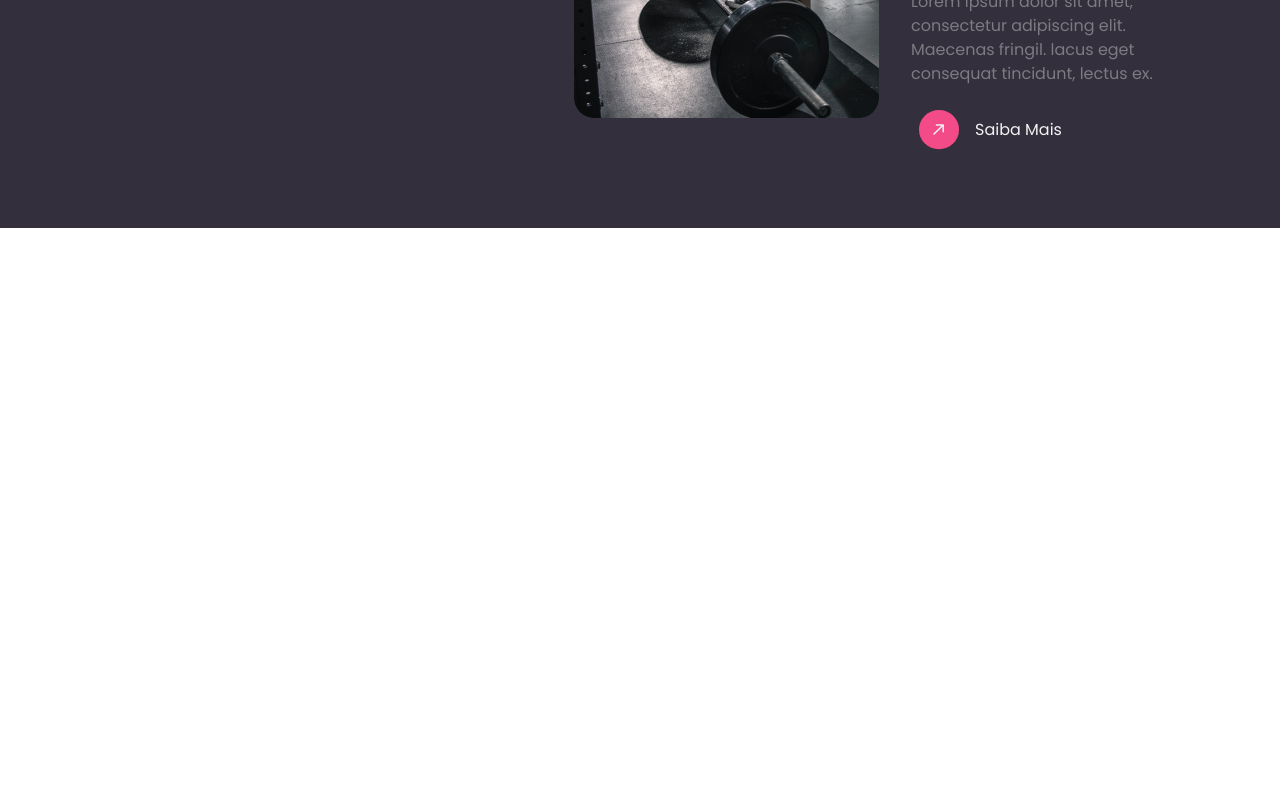
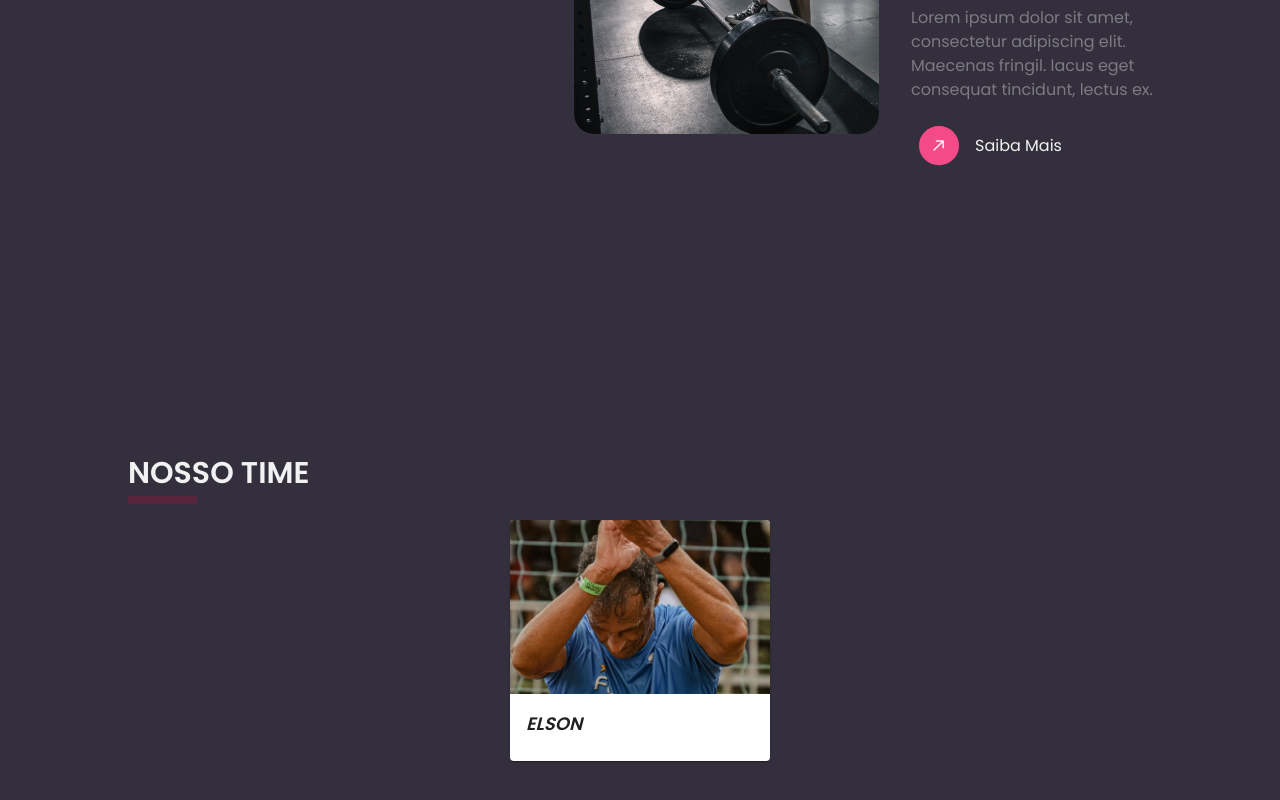
Before and after one commit to lucasrodrigges/1407-site, a React (Vite) app: page / in a window 1280 px wide. Shown: the part 572-1372 px from the top of the page. Before the commit the page ends 800 px from the top, so only its background shows below. Built offline with nearby package versions, Linux system fonts and the light colour scheme.

Commit message:
creating ourTeam section

```diff
--- a/src/App.jsx
+++ b/src/App.jsx
@@ -2,17 +2,21 @@ import { Box } from '@mui/material';
 import React from 'react';
 import Header from './components/Header/Index';
 import CrossSection from './components/CrossSection/Index';
+import OurTeam from './components/OurTeam/Index';
 
 export default function App() {
   return (
     <Box sx={{
-      height: '100vh',
       width: '100vw',
       backgroundColor: 'black03',
+      display: 'flex',
+      flexDirection: 'column',
+      gap: 2,
     }}
     >
       <Header />
       <CrossSection />
+      <OurTeam />
     </Box>
   );
 }
--- a/src/components/CrossSection/Index.jsx
+++ b/src/components/CrossSection/Index.jsx
@@ -18,6 +18,7 @@ const cards = [{
 export default function CrossSection() {
   return (
     <Box sx={{
+      height: 'calc(100% + 250px)',
       width: '80%',
       maxWidth: '1168px',
       margin: '0 auto',
@@ -83,11 +84,12 @@ export default function CrossSection() {
         display: 'flex',
         flexDirection: 'column',
         gap: 2,
-        // width: '100%',
       }}
       >
         {cards.map((card) => (
-          <Box sx={{
+          <Box
+            key={card.title}
+            sx={{
               backgroundColor: 'black03',
               width: '100%',
               maxWidth: '335px',
--- /dev/null
+++ b/src/components/OurTeam/Index.jsx
@@ -0,0 +1,90 @@
+import {
+  Box, Card, CardContent, CardMedia, Divider, Typography,
+} from '@mui/material';
+import React from 'react';
+import ElsonImage from '../../assets/images/ElsonImage.jpg';
+
+const cards = [{
+  name: 'Elson',
+  image: ElsonImage,
+}];
+
+export default function OurTeam() {
+  return (
+    <Box sx={{
+      height: '100vh',
+      width: '80%',
+      maxWidth: '1168px',
+      margin: '0 auto',
+      display: 'flex',
+      flexDirection: 'column',
+      justifyContent: 'center',
+      alignItems: 'center',
+      gap: 2,
+    }}
+    >
+      <Box width={1}>
+        <Typography sx={{
+          fontSize: 30,
+          fontWeight: 700,
+          color: 'white01',
+          width: '100%',
+        }}
+        >
+          NOSSO TIME
+        </Typography>
+        <Divider sx={{
+          width: '61px',
+          height: '0px',
+          border: '4px solid #59253E',
+        }}
+        />
+      </Box>
+
+      <Box sx={{
+        display: 'flex',
+        justifyContent: 'center',
+        alignItems: 'center',
+        gap: 2,
+        width: '100%',
+      }}
+      >
+        {cards.map((card) => (
+          <Card
+            key={card.name}
+            sx={{
+              width: '260px',
+            }}
+          >
+            <CardMedia
+              image={card.image}
+              sx={{
+                height: '174px',
+                objectFit: 'cover',
+              }}
+            />
+            <CardContent>
+              <Typography sx={{
+                fontSize: 18,
+                fontWeight: 700,
+                fontStyle: 'italic',
+                textTransform: 'uppercase',
+              }}
+              >
+                {card.name}
+              </Typography>
+              {/* <Typography variant="body2" color="text.secondary">
+                Lizards are a widespread group of squamate reptiles, with over 6,000
+                species, ranging across all continents except Antarctica
+              </Typography> */}
+            </CardContent>
+            {/* <CardActions>
+              <Button size="small">Share</Button>
+              <Button size="small">Learn More</Button>
+            </CardActions> */}
+          </Card>
+        ))}
+      </Box>
+    </Box>
+  );
+}
--- a/src/index.css
+++ b/src/index.css
@@ -34,6 +34,7 @@ footer, header, hgroup, menu, nav, section {
 
 body {
 	line-height: 1;
+	background-color: #1F1C26;
 }
 
 ol, ul {
```
Also changed, not shown: src/assets/images/ElsonImage.jpg (added). Lines whose indentation alone changed are shown as unchanged.
